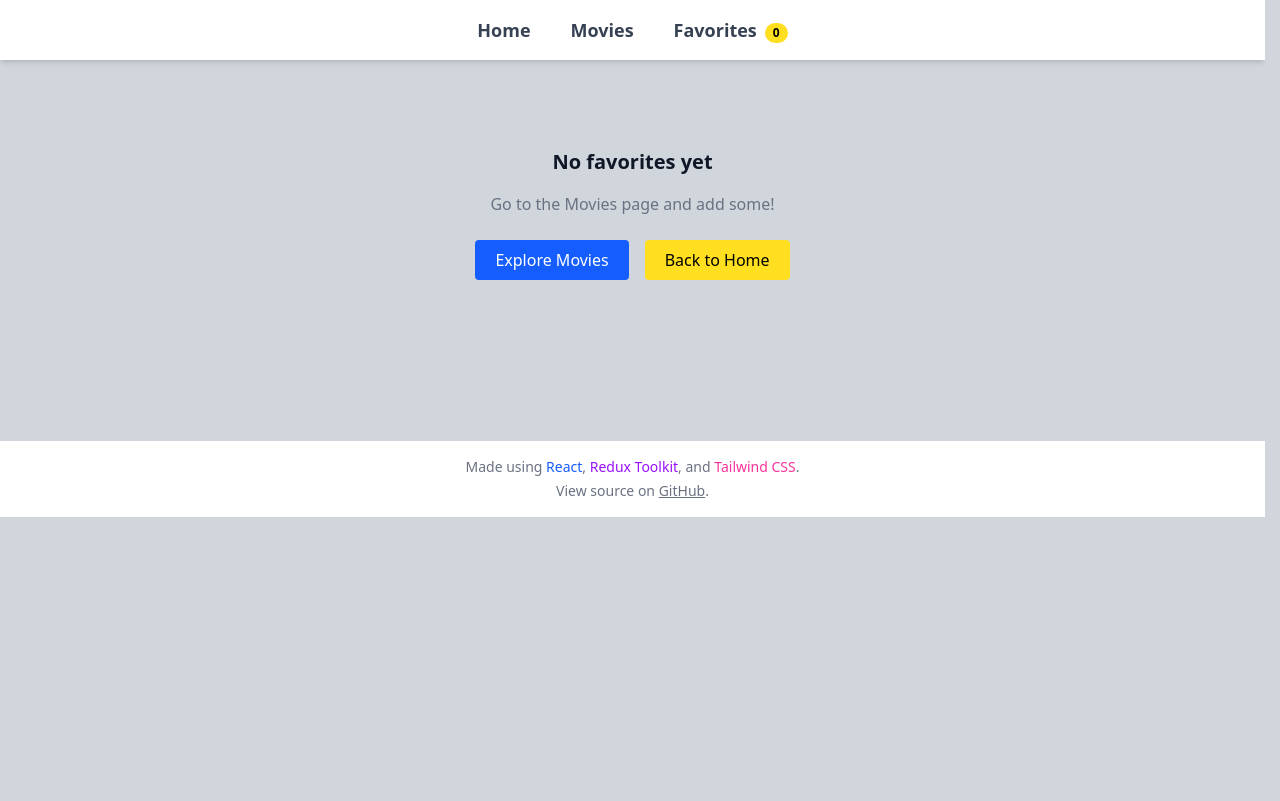
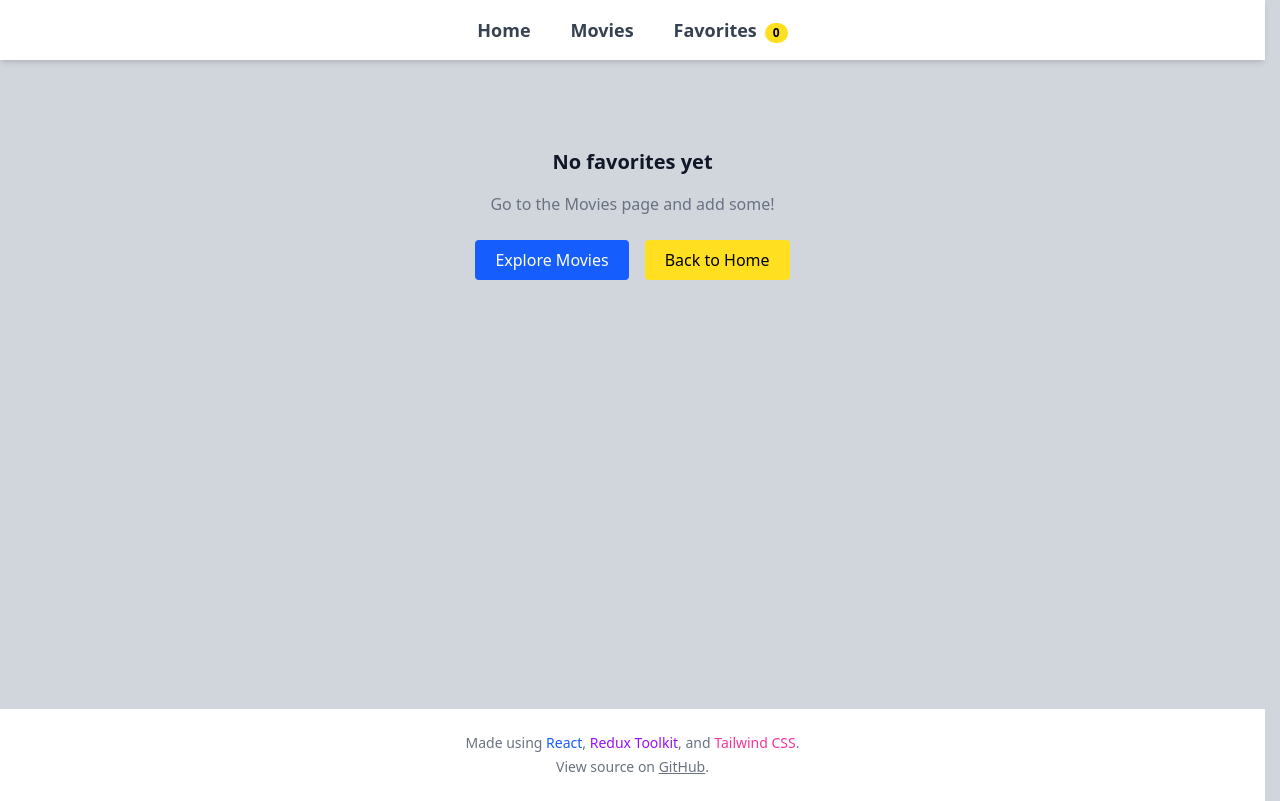
Before and after one commit to German-kos/movies-demo, a React (Vite) app: page /favorites in a window 1280 px wide. Built offline with nearby package versions, Linux system fonts and the light colour scheme.

Commit message:
footer style fix

```diff
--- a/src/components/Footer.tsx
+++ b/src/components/Footer.tsx
@@ -1,6 +1,6 @@
 export const Footer = () => {
   return (
-    <footer className="bg-white mt-12 py-4 border-gray-300 border-t text-gray-500 text-sm text-center">
+    <footer className="bg-white mt-auto py-6 border-gray-300 border-t text-gray-500 text-sm text-center">
       <p>
         Made using <span className="font-medium text-blue-600">React</span>,{" "}
         <span className="font-medium text-purple-600">Redux Toolkit</span>, and{" "}
--- a/src/features/movies/FavoritesPage.tsx
+++ b/src/features/movies/FavoritesPage.tsx
@@ -10,7 +10,7 @@ export default function FavoritesPage() {
 
   if (favorites.length === 0) {
     return (
-      <div className="py-16 text-center">
+      <div className="py-16 min-h-[calc(100vh-200px)] text-center">
         <h2 className="mb-4 font-semibold text-xl">No favorites yet</h2>
         <p className="text-gray-500">Go to the Movies page and add some!</p>
         <div className="space-x-4 py-6">
@@ -32,7 +32,7 @@ export default function FavoritesPage() {
   }
 
   return (
-    <div className="mx-auto px-4 py-8 max-w-4xl">
+    <div className="mx-auto px-4 py-8 max-w-4xl min-h-[calc(100vh-200px)]">
       <h2 className="mb-6 font-semibold text-2xl text-center">
         Your Favorites
       </h2>
```
